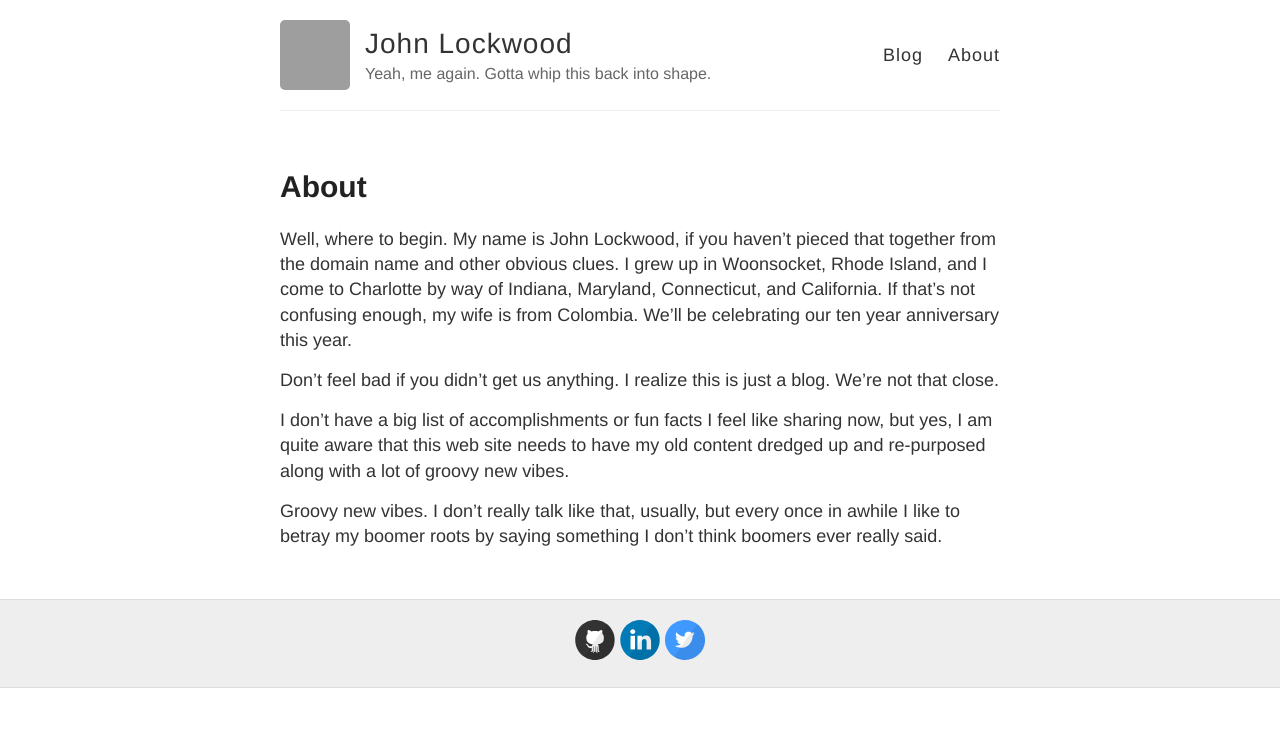
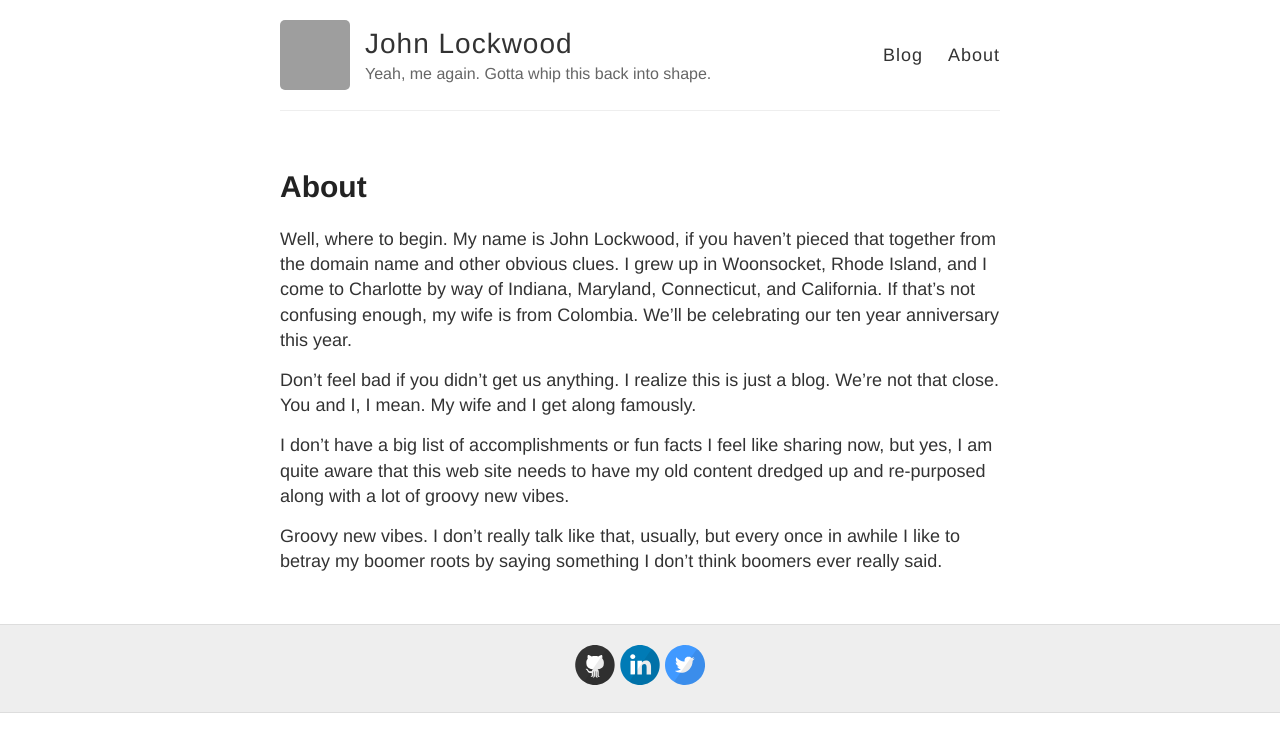
Before and after one commit to JohnLockwood/johnlockwood.github.io, a Jekyll site: the page built from about.md, in a window 1280 px wide. Shown: the top 752 px of the page. Built offline with Jekyll 4.4.1, drawn with Linux system fonts in a browser that asks for light colours; grey boxes are pictures that could not be loaded.

Commit message:
Update about

```diff
--- a/about.md
+++ b/about.md
@@ -6,7 +6,7 @@ permalink: /about/
 
 Well, where to begin.  My name is John Lockwood, if you haven't pieced that together from the domain name and other obvious clues. I grew up in Woonsocket, Rhode Island, and I come to Charlotte by way of Indiana, Maryland, Connecticut, and California.  If that's not confusing enough, my wife is from Colombia.  We'll be celebrating our ten year anniversary this year.
 
-Don't feel bad if you didn't get us anything. I realize this is just a blog.  We're not that close.
+Don't feel bad if you didn't get us anything. I realize this is just a blog.  We're not that close.  You and I, I mean. My wife and I get along famously.
 
 I don't have a big list of accomplishments or fun facts I feel like sharing now, but yes, I am quite aware that this web site needs to have my old content dredged up and re-purposed along with a lot of groovy new vibes.
 
```
